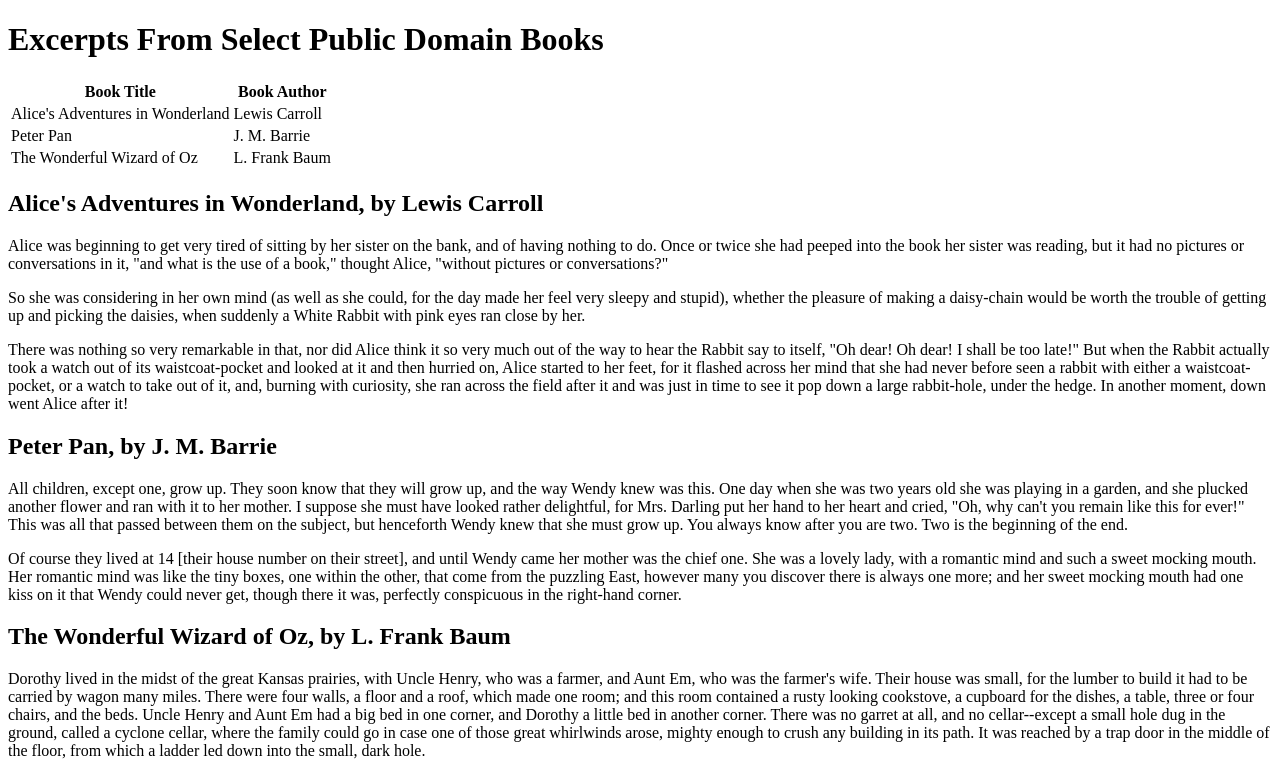
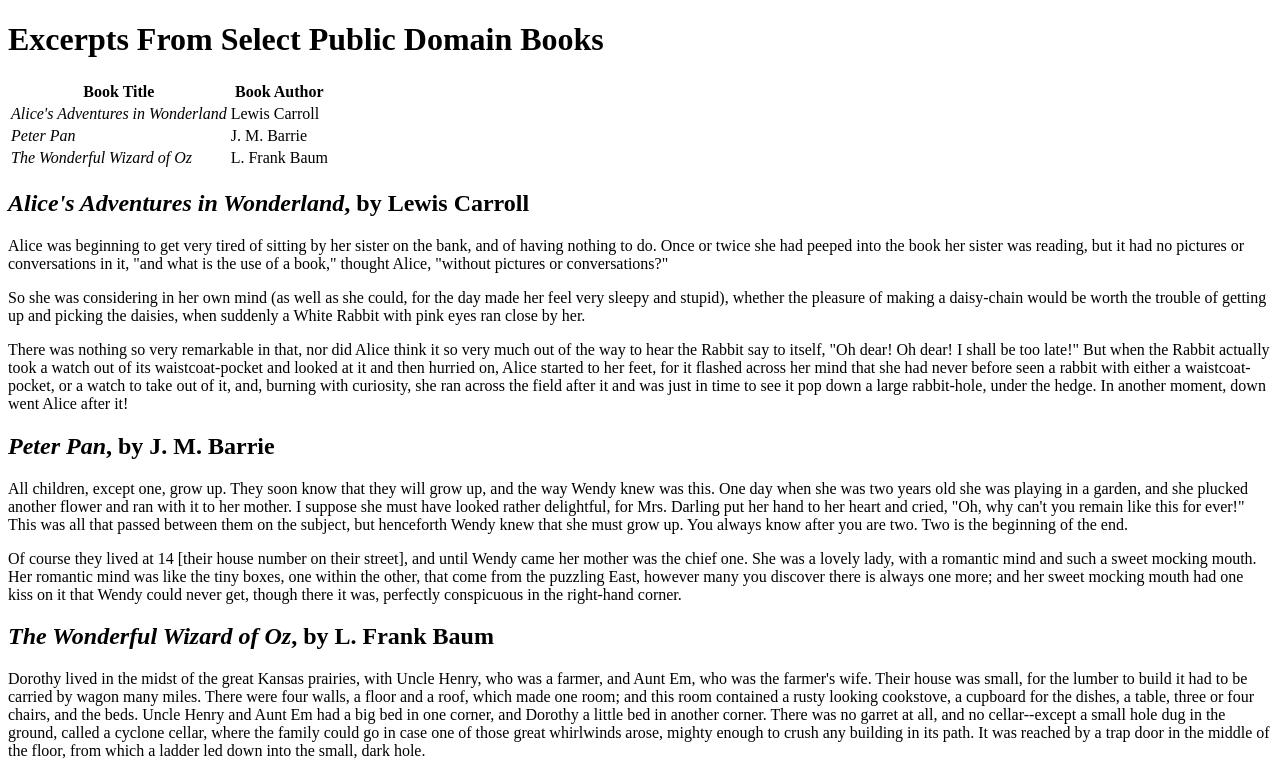
Before and after one commit to 1vahn/Lab3, a plain HTML site: page Lab3/index.html in a window 1280 px wide. Shown: the top 773 px of the page. Drawn offline with Linux system fonts and the light colour scheme.

Commit message:
On branch main 	modified:   Lab3/index.html

```diff
--- a/Lab3/index.html
+++ b/Lab3/index.html
@@ -14,31 +14,31 @@
             <th><b>Book Author</b></th>
         </tr>
         <tr>
-            <td>Alice's Adventures in Wonderland</td>
+            <td><i>Alice's Adventures in Wonderland</i></td>
             <td>Lewis Carroll</td>
         </tr>
         <tr>
-            <td>Peter Pan</td>
+            <td><i>Peter Pan</i></td>
             <td>J. M. Barrie</td>
         </tr>
         <tr>
-            <td>The Wonderful Wizard of Oz </td>
+            <td><i>The Wonderful Wizard of Oz</i></td>
             <td>L. Frank Baum</td>
         </tr>
     </table>
     <header>
-        <h2>Alice's Adventures in Wonderland, by Lewis Carroll</h2>
+        <h2><i>Alice's Adventures in Wonderland</i>, by Lewis Carroll</h2>
     </header>
     <p>Alice was beginning to get very tired of sitting by her sister on the bank, and of having nothing to do. Once or twice she had peeped into the book her sister was reading, but it had no pictures or conversations in it, "and what is the use of a book," thought Alice, "without pictures or conversations?"</p>
     <p>So she was considering in her own mind (as well as she could, for the day made her feel very sleepy and stupid), whether the pleasure of making a daisy-chain would be worth the trouble of getting up and picking the daisies, when suddenly a White Rabbit with pink eyes ran close by her.</p>
     <p>There was nothing so very remarkable in that, nor did Alice think it so very much out of the way to hear the Rabbit say to itself, "Oh dear! Oh dear! I shall be too late!" But when the Rabbit actually took a watch out of its waistcoat-pocket and looked at it and then hurried on, Alice started to her feet, for it flashed across her mind that she had never before seen a rabbit with either a waistcoat-pocket, or a watch to take out of it, and, burning with curiosity, she ran across the field after it and was just in time to see it pop down a large rabbit-hole, under the hedge. In another moment, down went Alice after it!</p>
     <header>
-        <h2>Peter Pan, by J. M. Barrie</h2>
+        <h2><i>Peter Pan</i>, by J. M. Barrie</h2>
     </header>
     <p>All children, except one, grow up. They soon know that they will grow up, and the way Wendy knew was this. One day when she was two years old she was playing in a garden, and she plucked another flower and ran with it to her mother. I suppose she must have looked rather delightful, for Mrs. Darling put her hand to her heart and cried, "Oh, why can't you remain like this for ever!" This was all that passed between them on the subject, but henceforth Wendy knew that she must grow up. You always know after you are two. Two is the beginning of the end.</p>
     <p>Of course they lived at 14 [their house number on their street], and until Wendy came her mother was the chief one. She was a lovely lady, with a romantic mind and such a sweet mocking mouth. Her romantic mind was like the tiny boxes, one within the other, that come from the puzzling East, however many you discover there is always one more; and her sweet mocking mouth had one kiss on it that Wendy could never get, though there it was, perfectly conspicuous in the right-hand corner.</p>
     <header>
-        <h2>The Wonderful Wizard of Oz, by L. Frank Baum</h2>
+        <h2><i>The Wonderful Wizard of Oz</i>, by L. Frank Baum</h2>
     </header>
     <p>Dorothy lived in the midst of the great Kansas prairies, with Uncle Henry, who was a farmer, and Aunt Em, who was the farmer's wife.  Their house was small, for the lumber to build it had to be carried by wagon many miles.  There were four walls, a floor and a roof, which made one room; and this room contained a rusty looking cookstove, a cupboard for the dishes, a table, three or four chairs, and the beds.  Uncle Henry and Aunt Em had a big bed in one corner, and Dorothy a little bed in another corner.  There was no garret at all, and no cellar--except a small hole dug in the ground, called a cyclone cellar, where the family could go in case one of those great whirlwinds arose, mighty enough to crush any building in its path.  It was reached by a trap door in the middle of the floor, from which a ladder led down into the small, dark hole.</p>
     <p>When Dorothy stood in the doorway and looked around, she could see nothing but the great gray prairie on every side.  Not a tree nor a house broke the broad sweep of flat country that reached to the edge of the sky in all directions.  The sun had baked the plowed land into a gray mass, with little cracks running through it.  Even the grass was not green, for the sun had burned the tops of the long blades until they were the same gray color to be seen everywhere.  Once the house had been painted, but the sun blistered the paint and the rains washed it away, and now the house was as dull and gray as everything else.</p>
```
